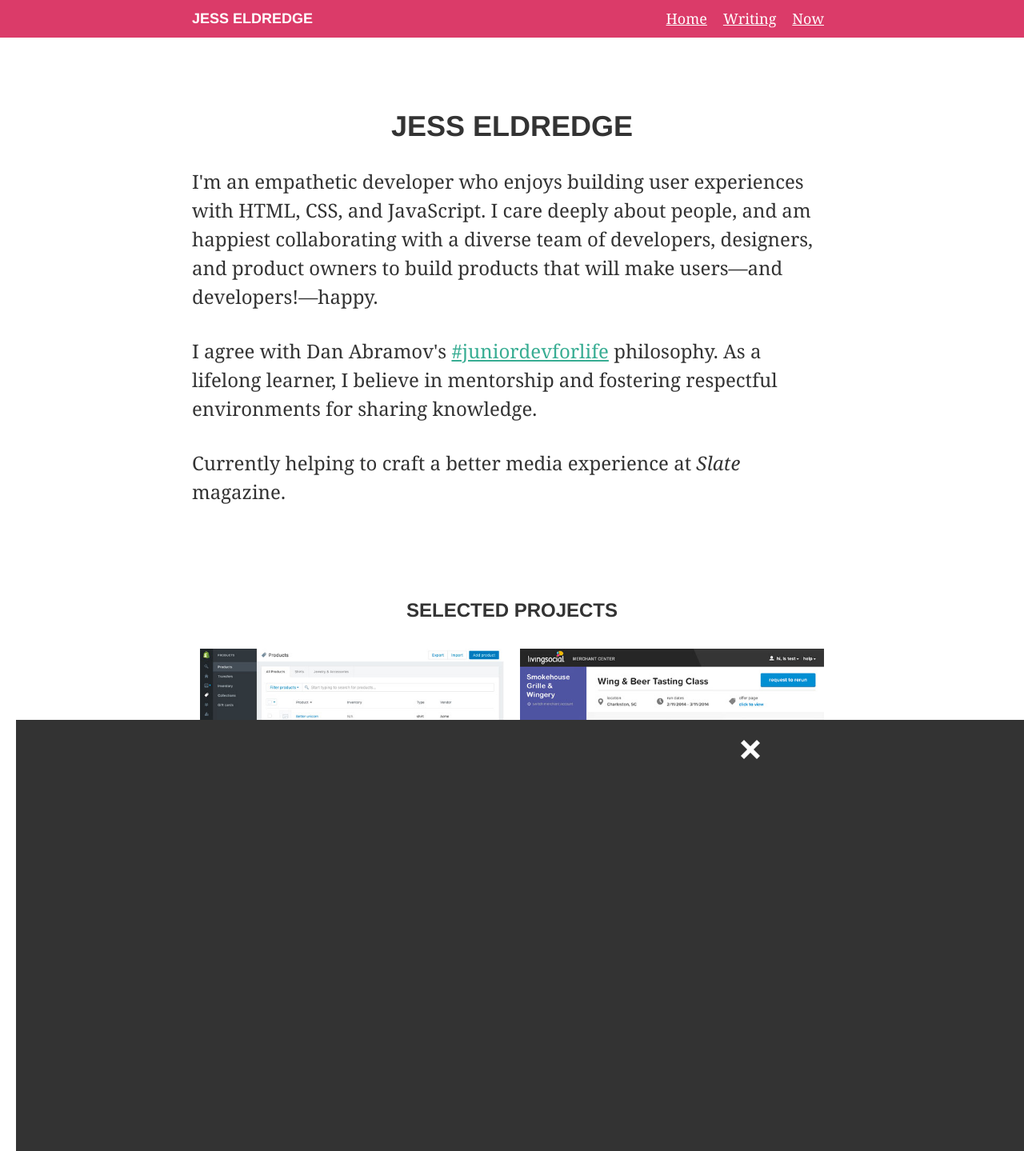
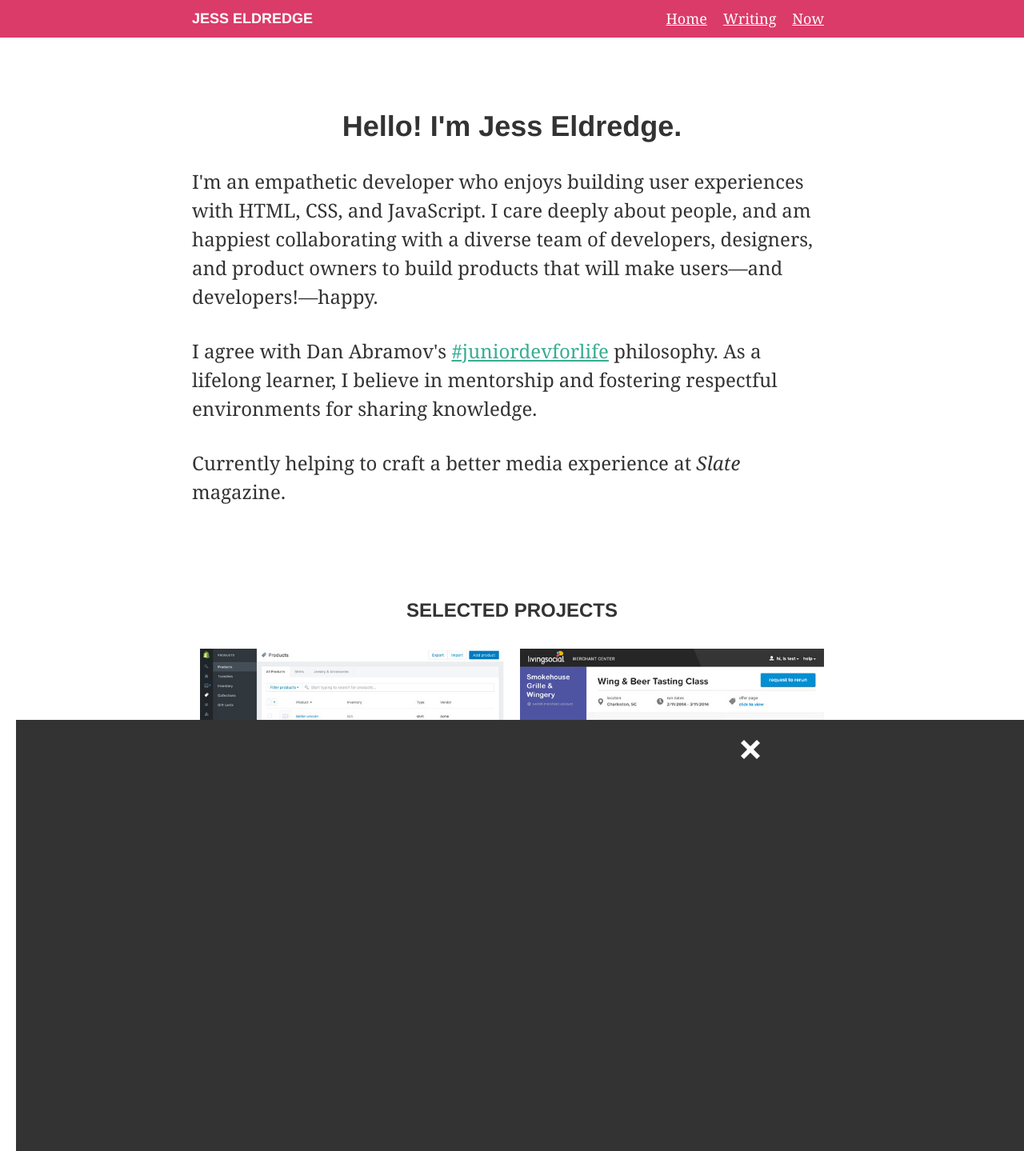
Before and after one commit to jessabean/jessabean.github.io, a Jekyll site: the page built from index.html, in a window 1280 px wide. Shown: the whole page at 80% size. Built offline with Jekyll 4.4.1, drawn with Linux system fonts in a browser that asks for light colours; comment, search, counter and statistics services are not loaded.

Commit message:
Fix styles for homepage

```diff
--- a/_scss/components/_masthead.scss
+++ b/_scss/components/_masthead.scss
@@ -7,7 +7,6 @@
     font-family: $sans;
     font-weight: bold;
     text-align: center;
-    text-transform: uppercase;
   }
 
   p {
--- a/css/home.css
+++ b/css/home.css
@@ -5,8 +5,7 @@
   .masthead h1 {
     font-family: "open-sans-1", "open-sans-2", Helvetica, Arial, sans-serif;
     font-weight: bold;
-    text-align: center;
-    text-transform: uppercase; }
+    text-align: center; }
   .masthead p {
     font-size: 24px; }
 
--- a/index.html
+++ b/index.html
@@ -4,7 +4,7 @@ title: Jessica Eldredge
 custom_css: home
 ---
 <section class="masthead" role="banner">
-  <h1>Jess Eldredge</h1>
+  <h1>Hello! I'm Jess Eldredge.</h1>
   <p>I'm an empathetic developer who enjoys building user experiences with HTML, CSS, and JavaScript. I care deeply about people, and am happiest collaborating with a diverse team of developers, designers, and product owners to build products that will make users—and developers!—happy.</p>
 
   <p>I agree with Dan Abramov's <a href="https://twitter.com/search?q=%23juniordevforlife&lang=en">#juniordevforlife</a> philosophy. As a lifelong learner, I believe in mentorship and fostering respectful environments for sharing knowledge.</p>
```
